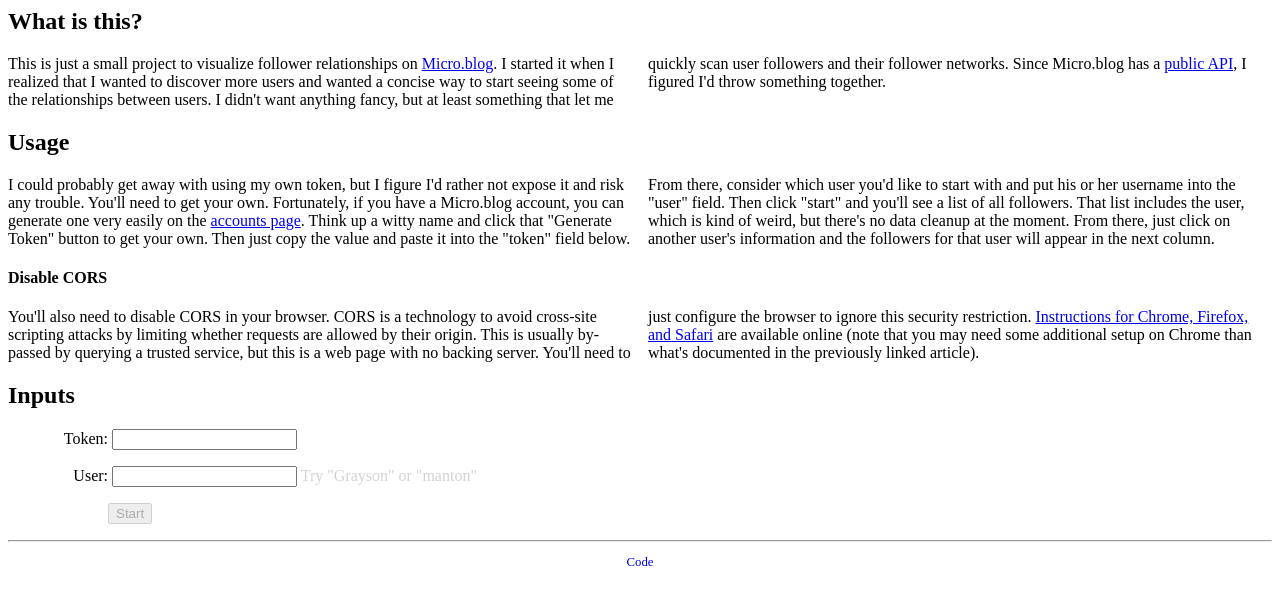
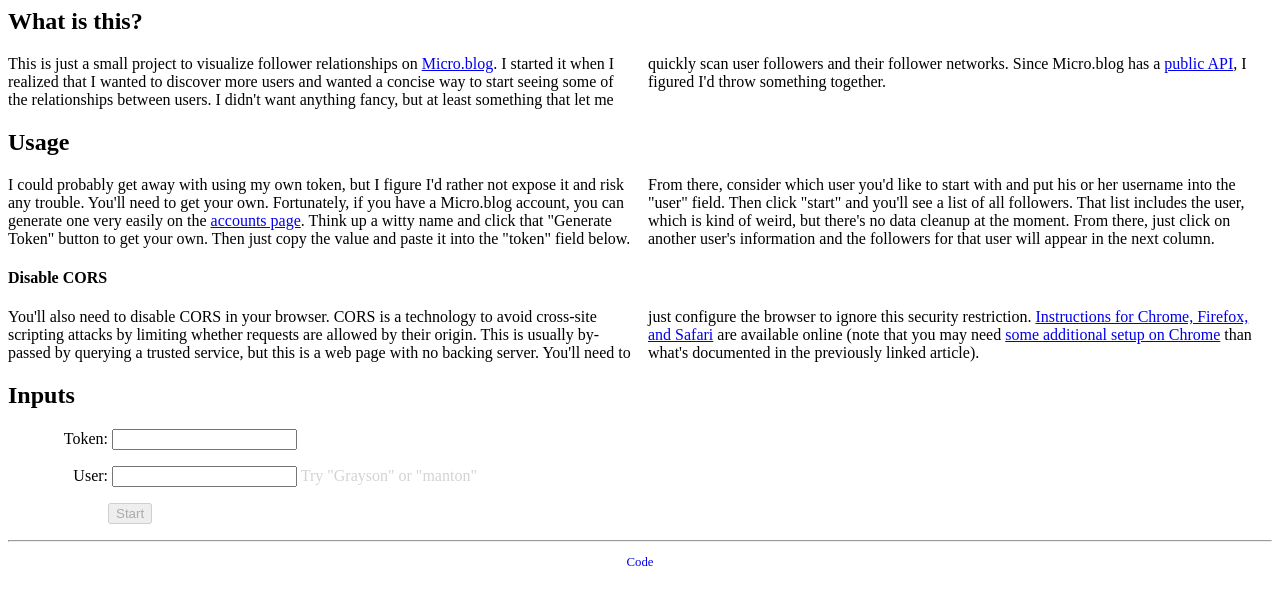
Before and after one commit to cdn/micro-blog-followers, a plain HTML site: page index.html in a window 1280 px wide. Drawn offline with Linux system fonts and the light colour scheme.

Commit message:
Remove erroneous ending tag

```diff
--- a/index.html
+++ b/index.html
@@ -22,7 +22,7 @@
 	<p class="cols-2">
 		You'll also need to disable CORS in your browser.  CORS is a technology to avoid cross-site scripting attacks by limiting whether requests are allowed by their origin.  This is usually by-passed by querying a trusted service,
 		but this is a web page with no backing server.  You'll need to just configure the browser to ignore this security restriction.  <a href="https://www.thepolyglotdeveloper.com/2014/08/bypass-cors-errors-testing-apis-locally/">Instructions for Chrome, Firefox, and Safari</a>
-		are available online (note that you may need <a href="https://productforums.google.com/forum/#!topic/chrome/9nHBcjNW384"></a>some additional setup on Chrome</a> than what's documented in the previously linked article).
+		are available online (note that you may need <a href="https://productforums.google.com/forum/#!topic/chrome/9nHBcjNW384">some additional setup on Chrome</a> than what's documented in the previously linked article).
 	</p>
 
 	<h2>Inputs</h2>
```
